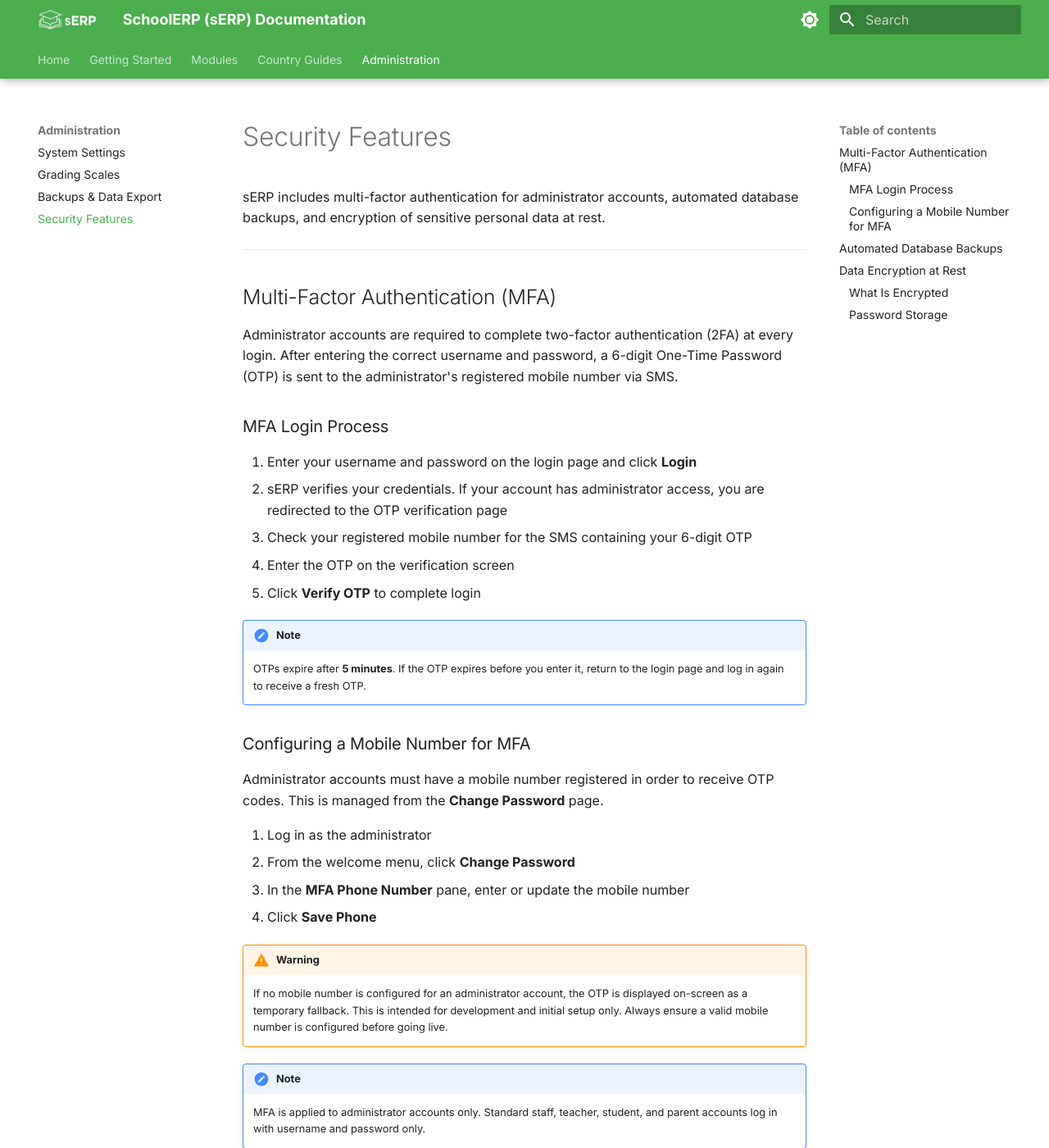
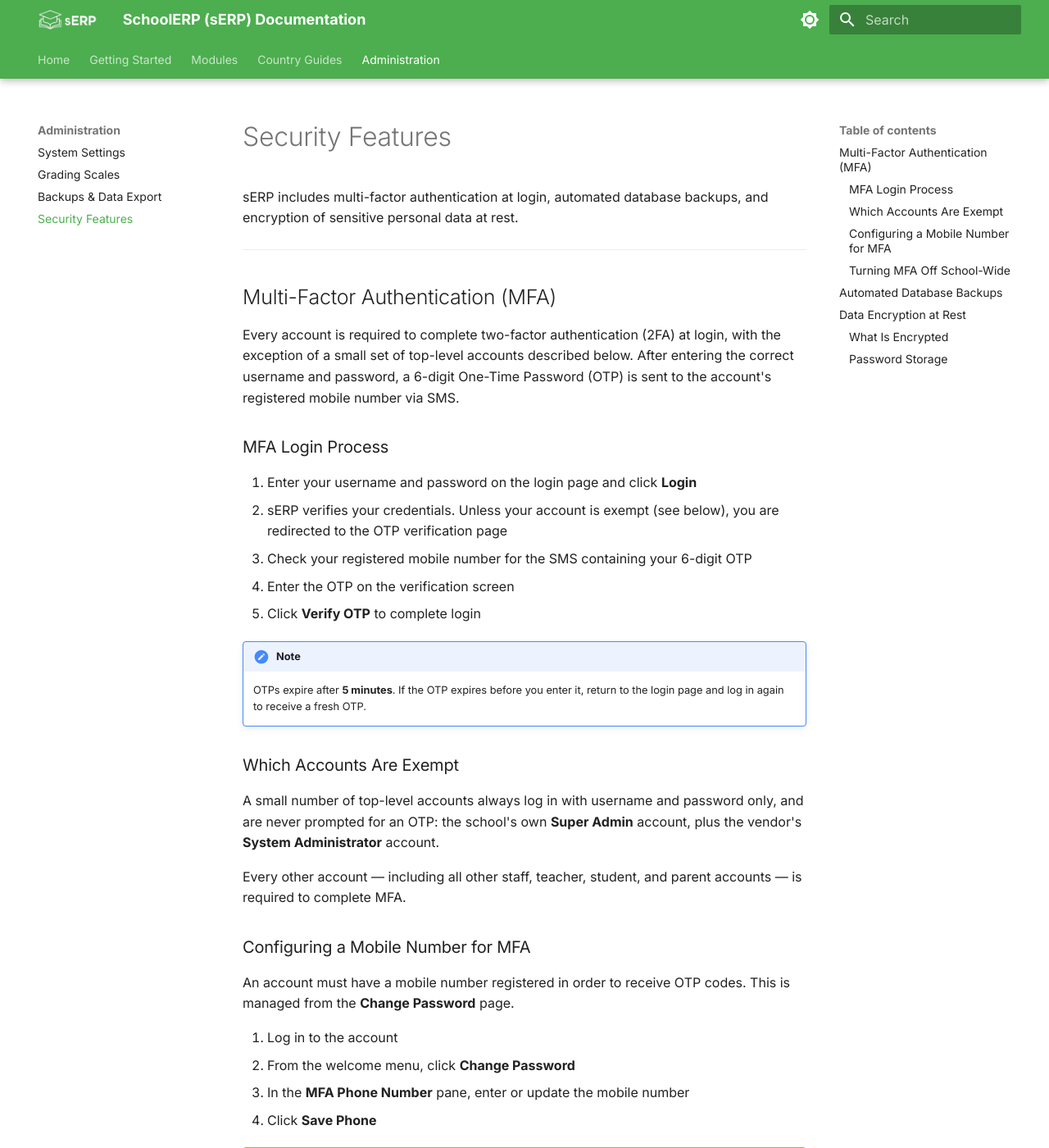
Before and after one commit to dtechghana/serp-global-docs, an MkDocs documentation site: the page built from docs/administration/security.md, in a window 1280 px wide and 1400 px high. Shown: the whole window at 82% size. Built offline with MkDocs 1.6.1 and Material for MkDocs 9.7.7, drawn with Linux system fonts in a browser that asks for light colours; some of the changed text lies outside the part shown.

Commit message:
Fix MFA docs: applies to every account, not "administrators only"
Confirmed against login.php: MFA is required for every account except
two hand-assigned top-level accounts (the school's own Super Admin and
the vendor's System Administrator) -- regular staff, teacher, student,
and parent accounts all get the OTP prompt. The doc said the opposite
("administrator accounts only... standard staff/teacher/student/parent
accounts log in with username and password only"), which is backwards.

Rewrote the section to match serp-docs' already-accurate version:
added "Which Accounts Are Exempt" and "Turning MFA Off School-Wide"
(the school-wide enforcement toggle under SMS Settings, which wasn't
documented here at all), and cross-referenced it from the SMS Settings
table where the toggle actually lives.
Co-Authored-By: Claude Sonnet 5 <noreply@anthropic.com>

```diff
--- a/docs/administration/security.md
+++ b/docs/administration/security.md
@@ -1,17 +1,17 @@
 # Security Features
 
-sERP includes multi-factor authentication for administrator accounts, automated database backups, and encryption of sensitive personal data at rest.
+sERP includes multi-factor authentication at login, automated database backups, and encryption of sensitive personal data at rest.
 
 ---
 
 ## Multi-Factor Authentication (MFA)
 
-Administrator accounts are required to complete two-factor authentication (2FA) at every login. After entering the correct username and password, a 6-digit One-Time Password (OTP) is sent to the administrator's registered mobile number via SMS.
+Every account is required to complete two-factor authentication (2FA) at login, with the exception of a small set of top-level accounts described below. After entering the correct username and password, a 6-digit One-Time Password (OTP) is sent to the account's registered mobile number via SMS.
 
 ### MFA Login Process
 
 1. Enter your username and password on the login page and click **Login**
-2. sERP verifies your credentials. If your account has administrator access, you are redirected to the OTP verification page
+2. sERP verifies your credentials. Unless your account is exempt (see below), you are redirected to the OTP verification page
 3. Check your registered mobile number for the SMS containing your 6-digit OTP
 4. Enter the OTP on the verification screen
 5. Click **Verify OTP** to complete login
@@ -19,20 +19,30 @@ Administrator accounts are required to complete two-factor authentication (2FA)
 !!! note
     OTPs expire after **5 minutes**. If the OTP expires before you enter it, return to the login page and log in again to receive a fresh OTP.
 
+### Which Accounts Are Exempt
+
+A small number of top-level accounts always log in with username and password only, and are never prompted for an OTP: the school's own **Super Admin** account, plus the vendor's **System Administrator** account.
+
+Every other account — including all other staff, teacher, student, and parent accounts — is required to complete MFA.
+
 ### Configuring a Mobile Number for MFA
 
-Administrator accounts must have a mobile number registered in order to receive OTP codes. This is managed from the **Change Password** page.
+An account must have a mobile number registered in order to receive OTP codes. This is managed from the **Change Password** page.
 
-1. Log in as the administrator
+1. Log in to the account
 2. From the welcome menu, click **Change Password**
 3. In the **MFA Phone Number** pane, enter or update the mobile number
 4. Click **Save Phone**
 
 !!! warning
-    If no mobile number is configured for an administrator account, the OTP is displayed on-screen as a temporary fallback. This is intended for development and initial setup only. Always ensure a valid mobile number is configured before going live.
+    If no mobile number is configured for an account that requires MFA, the OTP is displayed on-screen as a temporary fallback. This is intended for development and initial setup only. Always ensure a valid mobile number is configured before going live.
+
+### Turning MFA Off School-Wide
+
+The school's **Super Admin** account can turn MFA off for the whole school, from **Settings → SMS Settings**, under **Enforce two-factor authentication at login?**.
 
 !!! note
-    MFA is applied to administrator accounts only. Standard staff, teacher, student, and parent accounts log in with username and password only.
+    Turning this off means any account with no phone number on file can still log in with username and password alone — useful while you're still populating phone numbers for a new rollout. Turn it back on once every account has a valid phone number. The exempt top-level accounts themselves are never affected either way, whether this is on or off.
 
 ---
 
```
Also changed, not shown: docs/administration/settings.md (+1 -0 lines).
